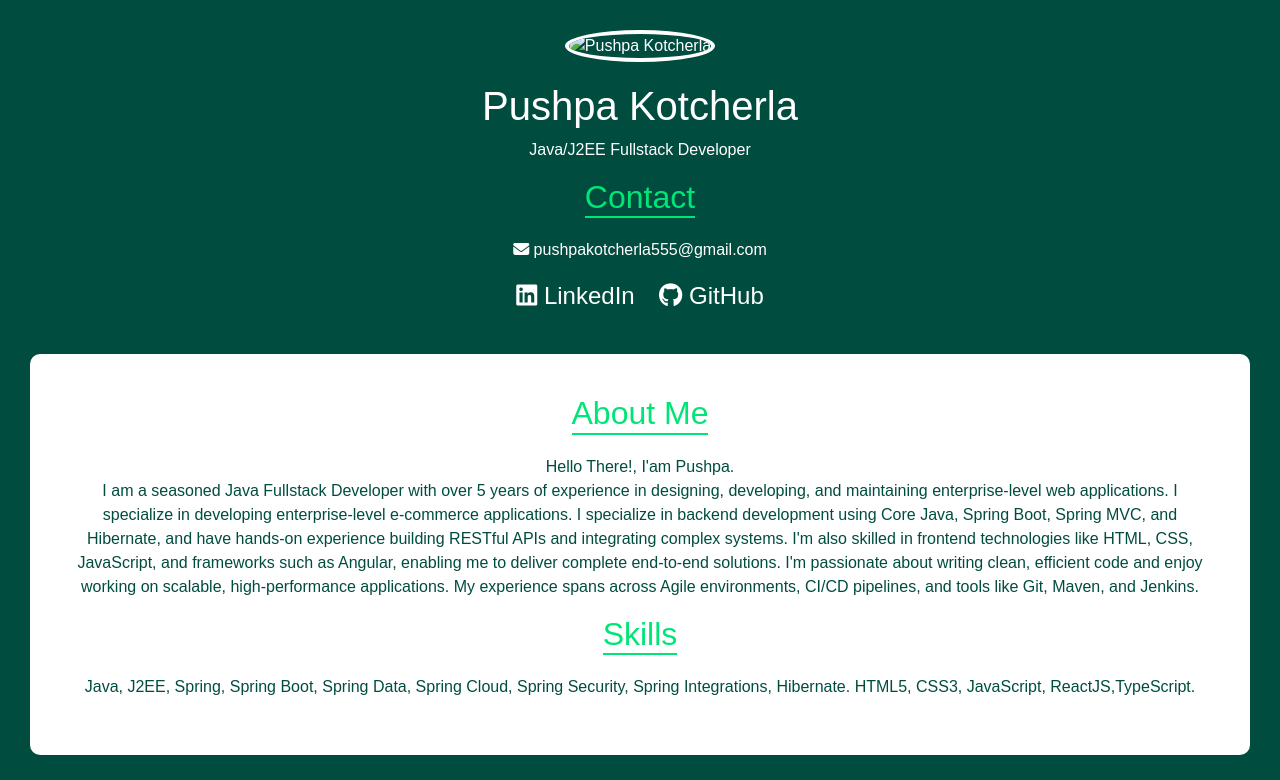
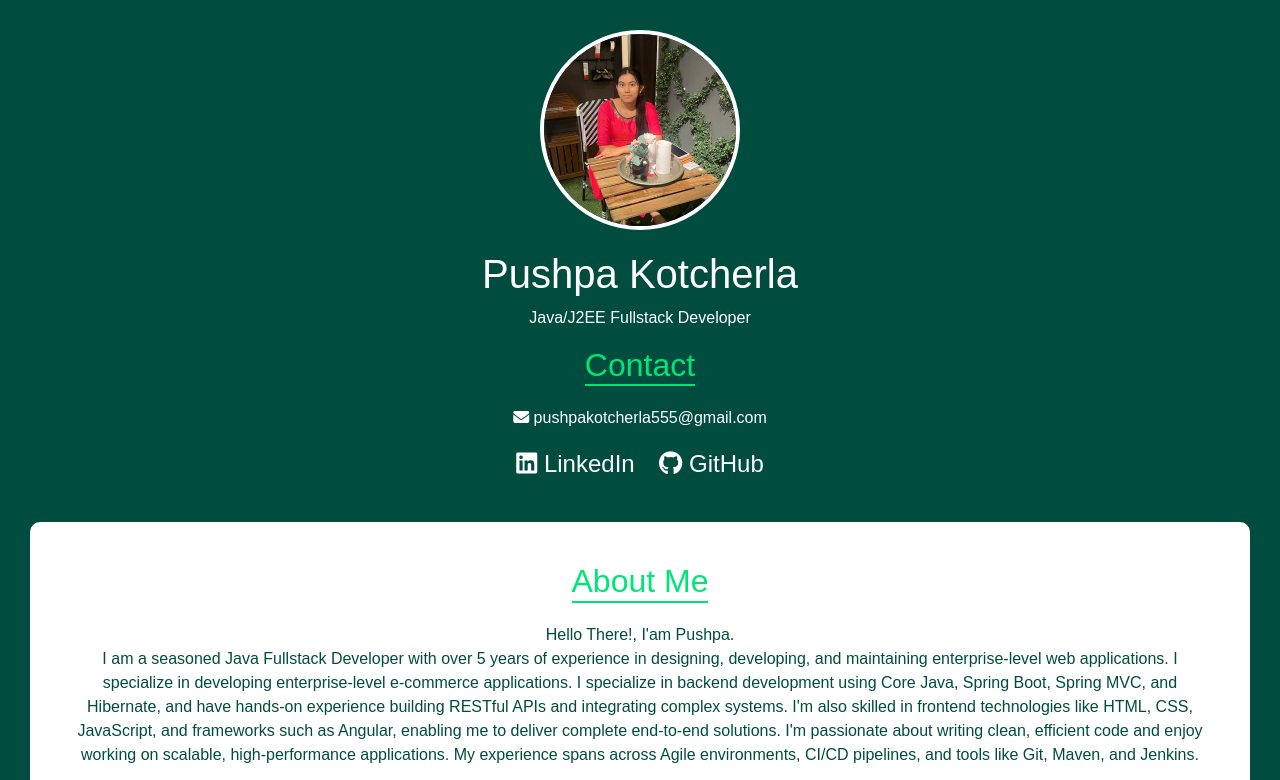
Before and after one commit to Pushpa55/pushpakotcherla-github.io, a plain HTML site: page index.html in a window 1280 px wide. Shown: the top 780 px of the page. Drawn offline with nearby package versions, Linux system fonts and the light colour scheme.

Commit message:
Update index.html

```diff
--- a/index.html
+++ b/index.html
@@ -43,7 +43,7 @@
   </style>
 </head>
 <body>
-  <img src="./Pushpa.jpeg" alt="Pushpa Kotcherla" class="profile-img">
+  <img src="profile.jpeg" alt="Pushpa Kotcherla" class="profile-img">
   <h1>Pushpa Kotcherla</h1>
   <p>Java/J2EE Fullstack Developer<br></p>  <h2 class="section-title">Contact</h2>
   <p><i class="fas fa-envelope"></i> pushpakotcherla555@gmail.com</p>
```
